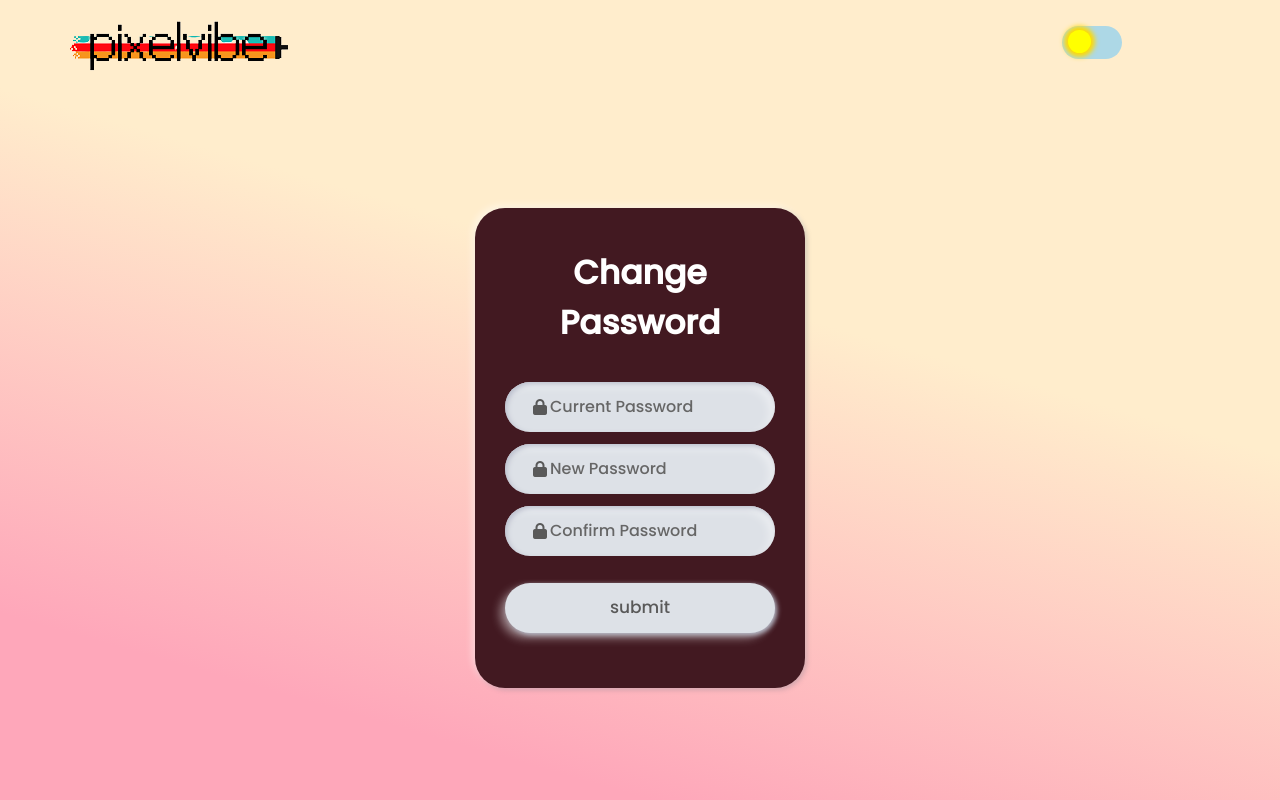
After one commit to ankitapuri/pixelvibe, a Django app: page /changePassword/ in a window 1280 px wide. The commit adds this page. Run offline with Django 3.2, Linux system fonts and the light colour scheme; the visitor is signed in with stand-in values (Sample User, id 1); some libraries are stand-ins or nearby versions.

Commit message:
added changePassword feature (#317)
* added showpassword feature

* added login required to change password page

```diff
--- a/home/urls.py
+++ b/home/urls.py
@@ -26,6 +26,7 @@ urlpatterns = [
     path('forgotPass/',views.forgotPass , name='forgotPass' ),
     path('otp/',views.otpVerification , name='otpVerification' ),
     path('passwordReset/',views.passwordReset , name='passwordReset' ),
+    path('changePassword/',views.changePassword , name='changePassword' ),
 
 
 ]
--- a/home/views.py
+++ b/home/views.py
@@ -226,3 +226,36 @@ def passwordReset(request):
         else:
             messages.error(request, 'Please Enter a Valid Email First!')
             return redirect('/forgotPass')
+
+def changePassword(request):
+    if request.user.is_authenticated:
+        pass
+    else:
+        messages.error(request,"Please Login First !!")
+        return redirect('/login')
+    if request.method == "POST":
+        current_password = request.POST["current_password"]
+        new_password = request.POST["new_password"]
+        confirm_password = request.POST["confirm_password"]
+        print(new_password,confirm_password)
+        user = User.objects.filter(username=request.user).first()
+        print(user.password)
+
+        if check_password(current_password,user.password):
+            pass
+        else:
+            messages.error(request,"Current Password Not Matched")
+            return redirect("/changePassword")
+        if new_password != confirm_password:
+            messages.error(request,"Password not Matched")
+            return redirect("/changePassword")
+        else:
+            user.password = make_password(new_password)
+            user.save()
+            # login(request,user)
+            messages.success(request,"Password changed successfully Please Login Again!")
+            return redirect("/login")
+    else:
+        pass
+
+    return render(request,"changePassword.html")
--- /dev/null
+++ b/template/changePassword.html
@@ -0,0 +1,29 @@
+{% extends 'base.html' %}
+{% block title %}Change Password{% endblock title %}
+{% block body %}
+	<div class="content">
+		<div class="text"> Change Password</div>
+		<form action="" method="post">
+			{% csrf_token %}
+			<div class="field">
+				<span class="fas fa-lock"></span>
+				<input type="password" required name="current_password">
+				<label>Current Password</label>
+			</div>
+			<div class="field">
+				<span class="fas fa-lock"></span>
+				<input type="password" required name="new_password">
+				<label>New Password</label>
+			</div>
+            <div class="field">
+				<span class="fas fa-lock"></span>
+				<input type="password" required name="confirm_password">
+				<label>Confirm Password</label>
+			</div>
+			<button>submit</button>
+
+		</form>
+    	<!-- <button class="google"><i class="fab fa-google"></i> sign in with Google</button>
+		<button class="facebook"><i class="fab fa-facebook-f"></i> sign in with Facebook</button> -->
+	</div>
+{% endblock body %}
```
Also changed, not shown: template/homepage.html (+16 -4 lines).
